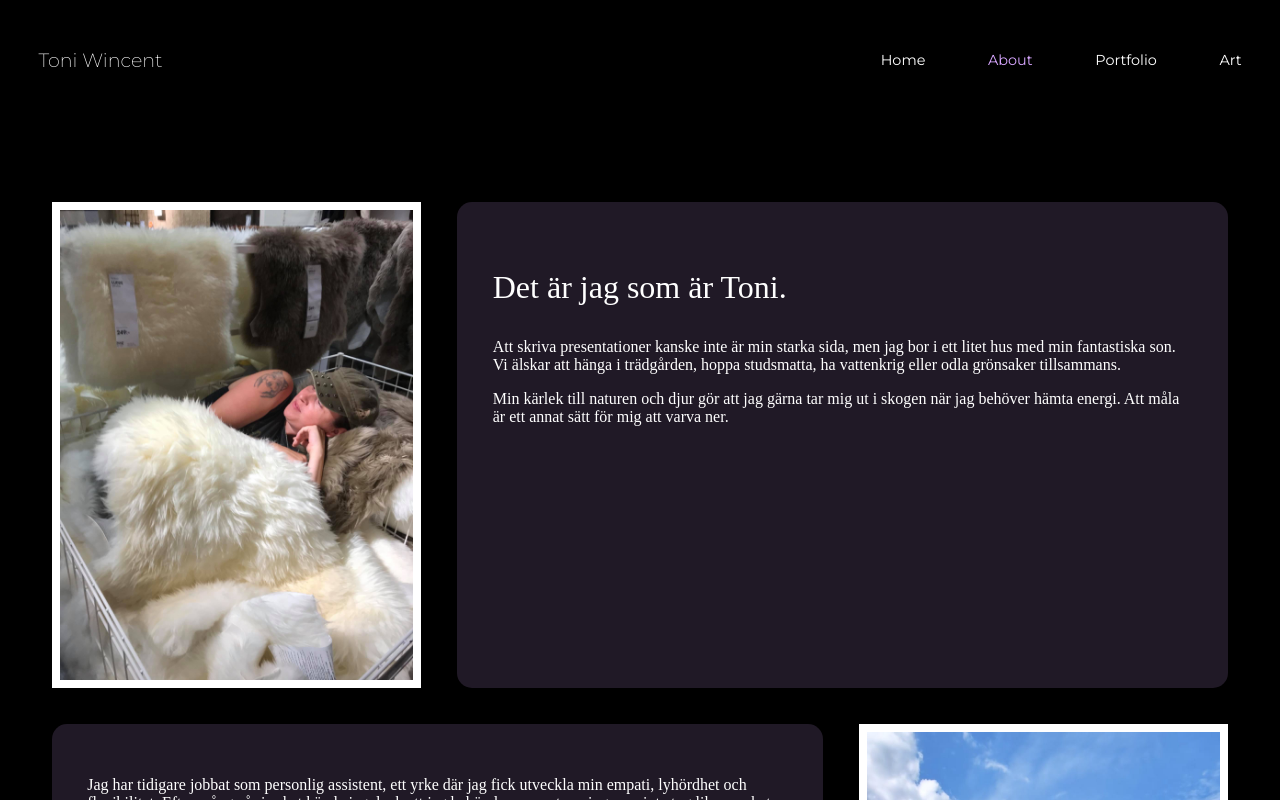
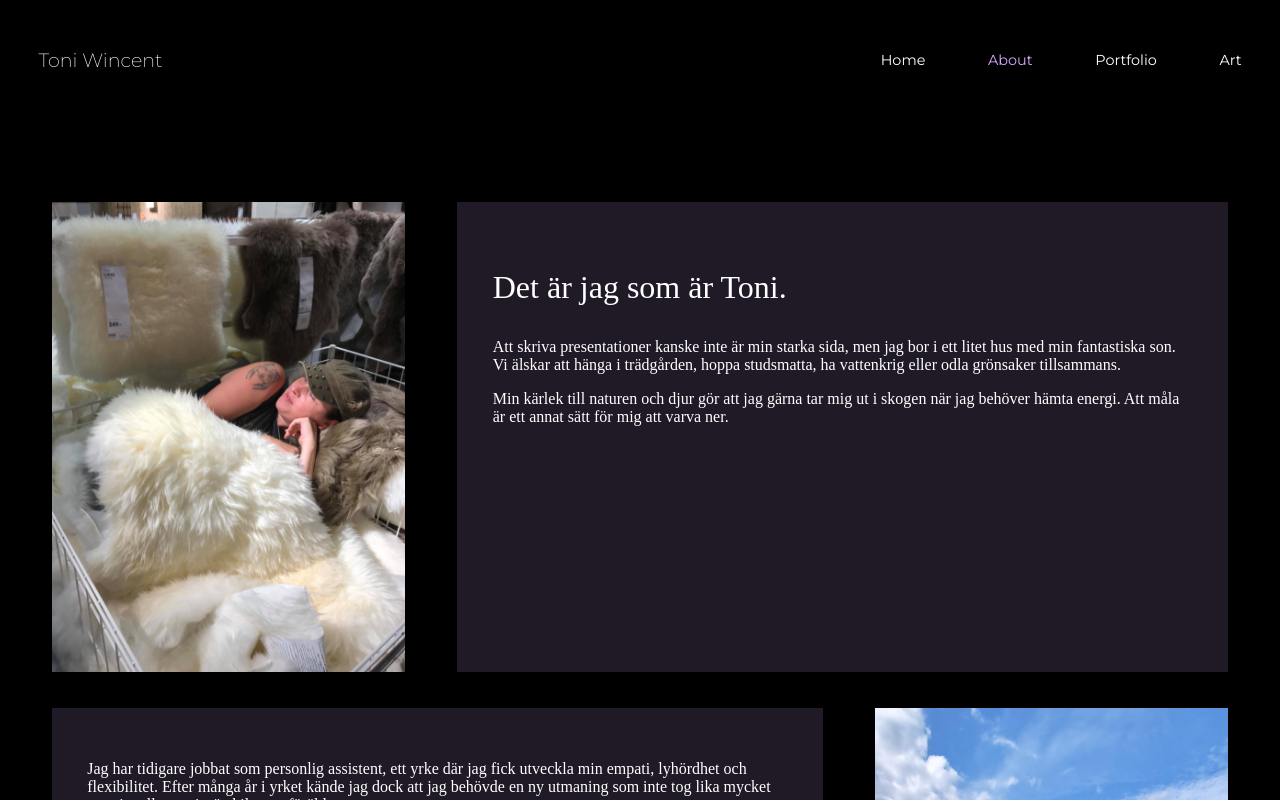
Before and after one commit to Noccis/tw-webpage, a React (Vite) app: page /about in a window 1280 px wide. Shown: the top 800 px of the page. Built offline with nearby package versions, Linux system fonts and the light colour scheme; a web font is replaced by a local one.

Commit message:
removed white border on image

```diff
--- a/src/styles/about.css
+++ b/src/styles/about.css
@@ -25,15 +25,13 @@
 
 #about-container img {
     width: 30%;
-    border: 0.5rem solid white;
 }
 
 .section-text {
     background-color: rgba(215, 166, 255, 0.15);
-    border-radius: 15px;
     padding: 3%;
     max-width: 700px;
-    width: 60%;
+    width: 70%;
     font-family: "Azeret Mono";
     font-weight: 100;
 }
```
